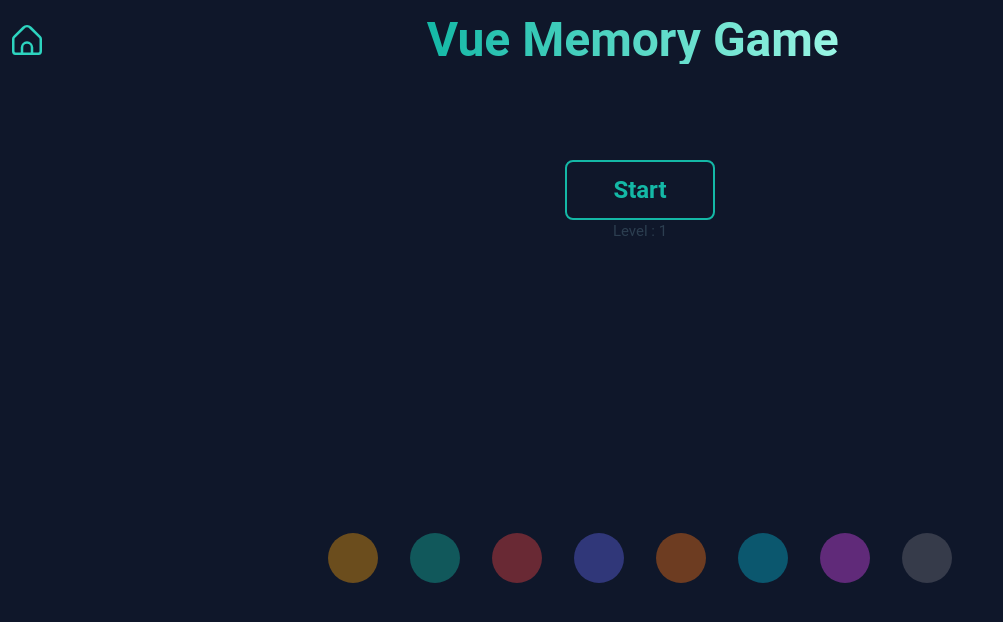
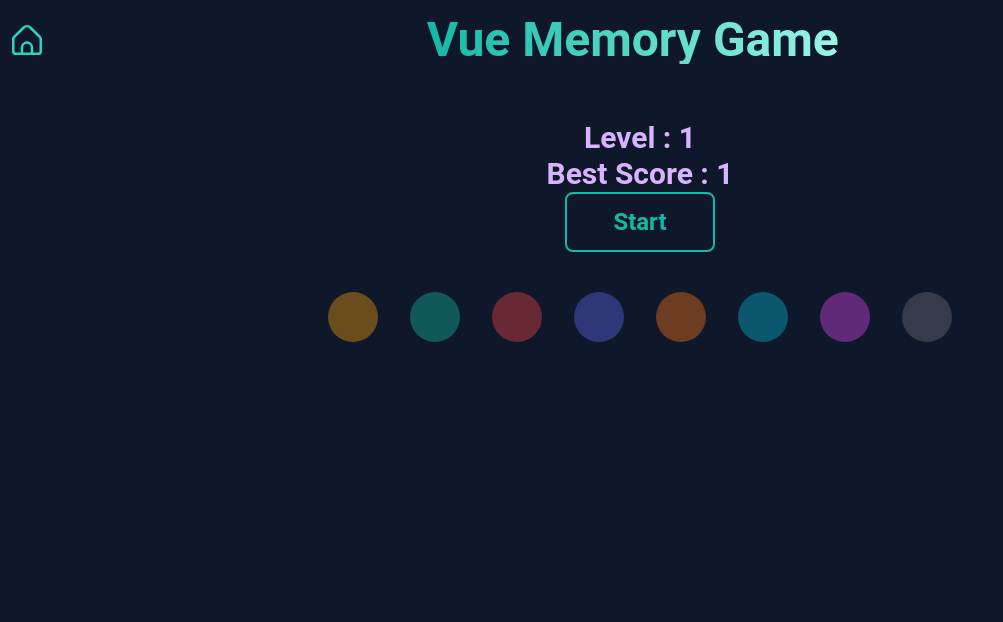
Before and after one commit to LeonidevFR/Vue-Memory-Game, a Vue app: page / in a window 1280 px wide. Shown: the top 622 px of the page, without its empty margins (0-1003 px from the left). Built offline with nearby package versions, Linux system fonts and the light colour scheme.

Commit message:
Methods fixs + best score handling in localStorage

```diff
--- a/src/components/GameBoard.vue
+++ b/src/components/GameBoard.vue
@@ -1,18 +1,33 @@
 <template>
-  <div class="flex flex-col items-center mt-20">
+  <div class="flex flex-col items-center mt-10">
+    <div class="text-3xl font-bold text-purple-300">Level : {{ level }}</div>
+    <div class="text-3xl font-bold text-purple-300">
+      Best Score : {{ userBestScore }}
+    </div>
     <!-- Start Button -->
     <div
+      v-if="level === 1 && isGameOver === false"
       @click="setUpGame"
       class="flex justify-center items-center rounded-lg w-[150px] h-[60px] border-[2px] border-teal-500 bg-transparent text-teal-500 text-2xl font-bold cursor-pointer transition ease-in-out duration-75 hover:bg-teal-500 hover:text-slate-900"
     >
       {{ computedButtonTitle }}
     </div>
-    <div>Level : {{ level }}</div>
+    <div class="flex flex-col items-center mt-10">
       <!-- Game Buttons -->
-    <div class="flex flex-col items-center mt-10">
-      <div class="w-full h-[250px]">
+      <div class="flex justify-center">
         <div
-          v-if="isGameOver"
+          @click="onButtonClick(i)"
+          v-for="(button, i) in buttons"
+          :class="`${button.color} ${button.class} ${
+            isButtonClickable ? 'cursor-pointer' : ''
+          }`"
+          class="mx-4 rounded-[50px] w-[50px] h-[50px] opacity-40 hover:opacity-80 active:opacity-100"
+        ></div>
+      </div>
+      <!-- Game Status -->
+      <div class="w-full h-[250px] mt-5">
+        <div
+          v-if="isGameOver === true"
           class="flex flex-col justify-center items-center h-[200px] rounded-lg my-4 bg-red-300 text-red-500 text-2xl font-bold"
         >
           GAME OVER !
@@ -36,21 +51,11 @@
           </div>
         </div>
       </div>
-      <div class="flex justify-center">
-        <div
-          @click="onButtonClick(i)"
-          v-for="(button, i) in buttons"
-          :class="`${button.color} ${button.class} ${
-            isButtonClickable ? 'cursor-pointer' : ''
-          }`"
-          class="mx-4 rounded-[50px] w-[50px] h-[50px] opacity-40 hover:opacity-100 active:opacity-100"
-        ></div>
-      </div>
     </div>
   </div>
 </template>
 <script setup>
-import { ref, computed } from "vue";
+import { ref, computed, onMounted } from "vue";
 const buttons = ref([
   { color: "bg-amber-500" },
   { color: "bg-teal-500" },
@@ -63,6 +68,7 @@ const buttons = ref([
 ]);
 
 const level = ref(1);
+const userBestScore = ref(0);
 const levelPattern = ref([]);
 const userPattern = ref([]);
 const isButtonClickable = ref(false);
@@ -74,6 +80,10 @@ const computedButtonTitle = computed(() => {
   } else {
     return "Start";
   }
+});
+
+onMounted(() => {
+  setBestScore();
 });
 
 function setUpGame() {
@@ -113,16 +123,34 @@ function launchGame() {
   }, 1000);
 }
 
+function setBestScore() {
+  let currentScore = level.value;
+  let bestScore = localStorage.getItem("bestScore");
+  userBestScore.value = localStorage.getItem("bestScore");
+
+  if (!bestScore) {
+    localStorage.setItem("bestScore", currentScore);
+    userBestScore.value = currentScore;
+  }
+
+  if (currentScore > bestScore) {
+    localStorage.setItem("bestScore", currentScore);
+    userBestScore.value = currentScore;
+  }
+}
+
 function onButtonClick(index) {
   let levelPatternLength = levelPattern.value.length - 1;
   let userPatternLength = userPattern.value.length;
 
+  if (!isGameOver.value === true && !isGameSuccess.value === true) {
     if (isButtonClickable.value === true && !!isGameOver) {
       if (userPatternLength <= levelPatternLength) {
         if (levelPattern.value[userPatternLength] === index) {
           userPattern.value.push(index);
         } else {
           onGameOver();
+          return;
         }
       }
 
@@ -131,10 +159,12 @@ function onButtonClick(index) {
       }
     }
   }
+}
 
 function onLevelSuccess() {
   isGameSuccess.value = true;
   level.value++;
+  setBestScore();
 }
 
 function onGameOver() {
```
Lines whose indentation alone changed are shown as unchanged.
